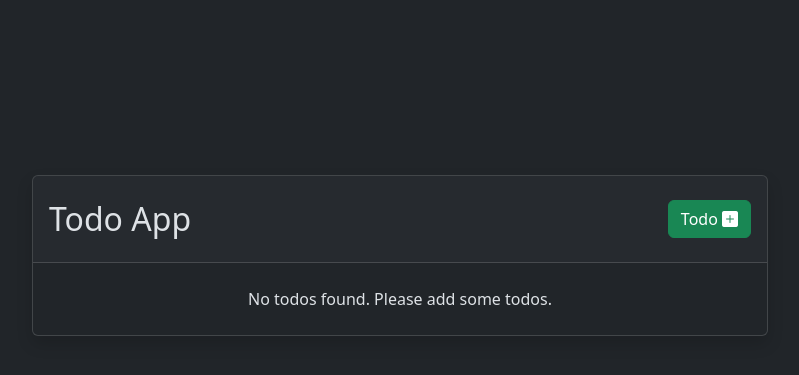
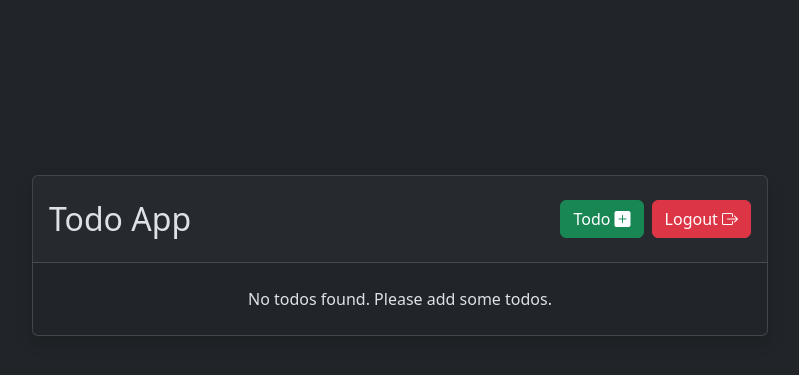
Before and after one commit to cod-F123/django_todoapp, a Django app: page /todo/ in a window 1280 px wide. Shown: the part 145-520 px from the top of the page, without its empty margins (240-1039 px from the left). Run offline with Django 5.2, Linux system fonts and the light colour scheme; the visitor is signed in with stand-in values (Sample User, id 1); data that the repository does not hold is empty; parts of the project's set-up code (start-up, migrations or seed data) failed here and were passed over; some libraries are stand-ins or nearby versions.

Commit message:
add logout link in index view

```diff
--- a/templates/todo/index.html
+++ b/templates/todo/index.html
@@ -8,8 +8,9 @@
                     <div class="card shadow">
                         <div class="card-header d-flex pt-4 justify-content-between">
                             <h2>Todo App</h2>
-                            <ul class="d-flex gap-5" style="list-style-type: none;">
+                            <ul class="d-flex gap-2" style="list-style-type: none;">
                                 <li><button class="btn btn-success" data-bs-toggle="modal" data-bs-target="#add-todo-modal">Todo <i class="bi bi-plus-square-fill"></i></button></li>
+                                <li><a href="{% url 'accounts:logout_user' %}" class="btn  btn-danger" >Logout <i class="bi bi-box-arrow-right"></i></a></li>
                             </ul>
                         </div>
                         <div class="card-body todo-items d-flex flex-column-reverse align-items-start gap-2">
@@ -256,7 +257,6 @@
         <div id="todo-item-${todo.id}" class="d-flex justify-content-between w-100 rounded p-2 border border-2 border-primary">
             <div class="d-flex align-items-center gap-2">
                 <span id="item-title-${todo.id}">${todo.title}</span>
-                <span class="badge bg-primary">now</span>
             </div>
             <div class="d-flex align-items-center gap-2">
                 <button class="btn btn-sm btn-info" data-bs-toggle="modal" data-bs-target="#todo-detail-${todo.id}">View</button>
```
